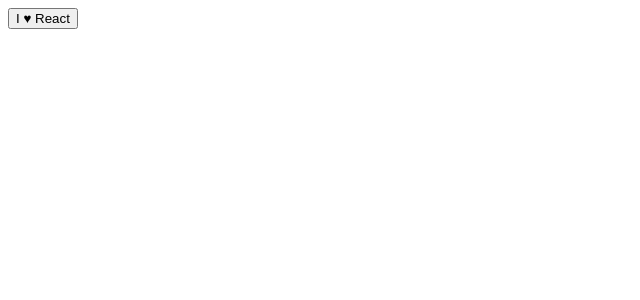
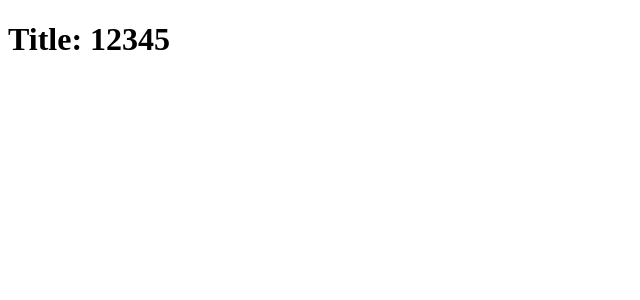
Before and after one commit to justinal64/react-app, a React (Create React App) app: page / in a window 1280 px wide. Shown: the top 300 px of the page, without its empty margins (0-640 px from the left). Built offline with nearby package versions, Linux system fonts and the light colour scheme.

Commit message:
completed exercise 8

```diff
--- a/src/App.js
+++ b/src/App.js
@@ -2,17 +2,21 @@
 
 class App extends React.Component {
     render(){
-        return <button> I <Heart /> React</button>
-
+        return <Title text="12345" />
     }
 }
 
-class Heart extends React.Component {
-    render() {
-        return <span>&hearts;</span>
+const Title = (props) => <h1>Title: {props.text}</h1>
+
+Title.propTypes = {
+    text(props, propName, component) {
+        if(!(propName in props)) {
+            return new Error('Missing ${propName}')
+        }
+        if(props[propName].lengh < 6) {
+            return new Error('${propName} was too short')
+        }
     }
-
 }
 
-const Button = (props) => <button>{props.children}</button>
 export default App
```
